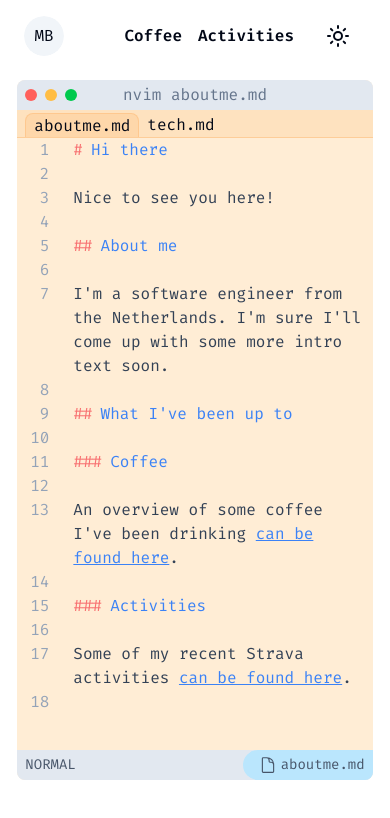
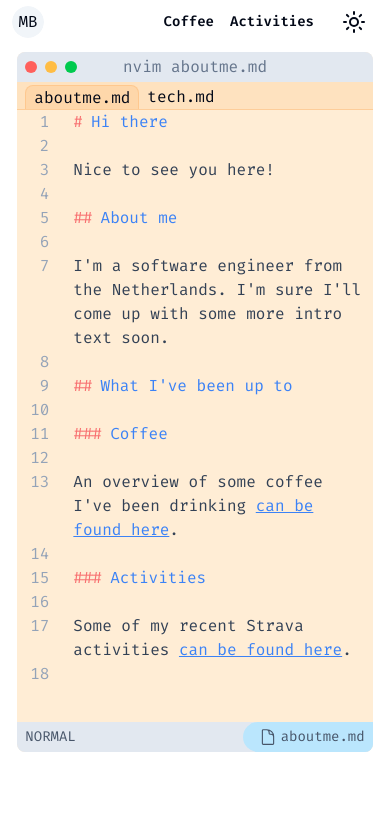
Before and after one commit to marcelblijleven/marcelblijleven.com, a Next.js app: page / in a window 390 px wide. Shown: the top 818 px of the page. Built offline with nearby package versions, Linux system fonts and the light colour scheme.

Commit message:
chore: make header smaller

```diff
--- a/src/components/layout/header.tsx
+++ b/src/components/layout/header.tsx
@@ -15,7 +15,7 @@ export default function Header() {
 
     return (
         <header className={"sticky z-20 top-0 px-2 md:px-24 bg-opacity-90 w-full"}>
-            <div className={"flex align-middle items-center justify-between p-4 w-full bg-background/95"}>
+            <div className={"flex align-middle items-center justify-between p-1 md:p-4 w-full bg-background/95"}>
                 <Link className={"hidden md:block text-2xl font-extrabold"} href={"/"}>
                     Marcel Blijleven
                 </Link>
@@ -27,13 +27,13 @@ export default function Header() {
 
                 <div className={"flex space-x-4 items-center"}>
                     <Link
-                        className={cn("font-semibold hover:underline", isActive("/coffee"))}
+                        className={cn("font-semibold hover:underline text-sm md:text-base", isActive("/coffee"))}
                         href={"/coffee"}
                     >
                         Coffee
                     </Link>
                     <Link
-                        className={cn("font-semibold hover:underline", isActive("/activities"))}
+                        className={cn("font-semibold hover:underline text-sm md:text-base", isActive("/activities"))}
                         href={"/activities"}
                     >
                         Activities
--- a/src/components/terminal/index.tsx
+++ b/src/components/terminal/index.tsx
@@ -139,6 +139,26 @@ const techText = [
     "",
 ];
 
+function MiniTerminal({onClick}: {onClick: () => void}) {
+    return (
+        <div
+            className={"absolute flex flex-col items-center left-0 right-0 mx-auto bottom-0 h-[50px] w-[50px] bg-orange-100 dark:bg-gray-900 rounded-lg overflow-hidden hover:cursor-pointer"}
+            onClick={onClick}>
+            <div className={"flex items-center h-[12px] px-1 gap-1 w-full bg-slate-200 dark:bg-slate-600"}>
+                <div className={"h-1.5 w-1.5 rounded-full bg-[#FF605C]"}/>
+                <div className={"h-1.5 w-1.5 rounded-full bg-[#FFBD44]"}/>
+                <div className={"h-1.5 w-1.5 rounded-full bg-[#00CA4E]"}/>
+            </div>
+
+            <svg xmlns="http://www.w3.org/2000/svg" fill="none" viewBox="0 0 24 24" strokeWidth={1.5}
+                 stroke="currentColor" className="w-8 h-8 mt-1">
+                <path strokeLinecap="round" strokeLinejoin="round"
+                      d="M6.75 7.5l3 2.25-3 2.25m4.5 0h3m-9 8.25h13.5A2.25 2.25 0 0021 18V6a2.25 2.25 0 00-2.25-2.25H5.25A2.25 2.25 0 003 6v12a2.25 2.25 0 002.25 2.25z"/>
+            </svg>
+        </div>
+    )
+}
+
 
 function TerminalWindow() {
     const [fullSize, setFullSize] = useState(false);
@@ -153,21 +173,7 @@ function TerminalWindow() {
 
     return (
         <>
-            <div
-                className={"absolute flex flex-col items-center left-0 right-0 mx-auto bottom-0 h-[50px] w-[50px] bg-orange-100 dark:bg-gray-900 rounded-lg overflow-hidden hover:cursor-pointer"}
-                onClick={() => setMinimised(false)}>
-                <div className={"flex items-center h-[12px] px-1 gap-1 w-full bg-slate-200 dark:bg-slate-600"}>
-                    <div className={"h-1.5 w-1.5 rounded-full bg-[#FF605C]"}/>
-                    <div className={"h-1.5 w-1.5 rounded-full bg-[#FFBD44]"}/>
-                    <div className={"h-1.5 w-1.5 rounded-full bg-[#00CA4E]"}/>
-                </div>
-
-                <svg xmlns="http://www.w3.org/2000/svg" fill="none" viewBox="0 0 24 24" strokeWidth={1.5}
-                     stroke="currentColor" className="w-8 h-8 mt-1">
-                    <path strokeLinecap="round" strokeLinejoin="round"
-                          d="M6.75 7.5l3 2.25-3 2.25m4.5 0h3m-9 8.25h13.5A2.25 2.25 0 0021 18V6a2.25 2.25 0 00-2.25-2.25H5.25A2.25 2.25 0 003 6v12a2.25 2.25 0 002.25 2.25z"/>
-                </svg>
-            </div>
+            <MiniTerminal onClick={() => setMinimised(false)} />
             <motion.div
                 initial={'maximised'}
                 variants={variants}
--- a/src/components/theme-switcher.tsx
+++ b/src/components/theme-switcher.tsx
@@ -12,7 +12,7 @@ export default function ThemeSwitcher() {
     return (
         <DropdownMenu>
             <DropdownMenuTrigger asChild>
-                <Button variant={"ghost"}>
+                <Button variant={"ghost"} size={"sm"}>
                     <Sun className="rotate-0 scale-100 transition-all dark:-rotate-90 dark:scale-0" />
                     <MoonStar className="absolute rotate-90 scale-0 transition-all dark:rotate-0 dark:scale-100" />
                     <span className={"sr-only"}>Switch theme</span>
--- a/src/components/ui/avatar.tsx
+++ b/src/components/ui/avatar.tsx
@@ -12,7 +12,7 @@ const Avatar = React.forwardRef<
   <AvatarPrimitive.Root
     ref={ref}
     className={cn(
-      "relative flex h-10 w-10 shrink-0 overflow-hidden rounded-full",
+      "relative flex h-8 w-8 md:h-10 md:w-10 shrink-0 overflow-hidden rounded-full",
       className
     )}
     {...props}
```
